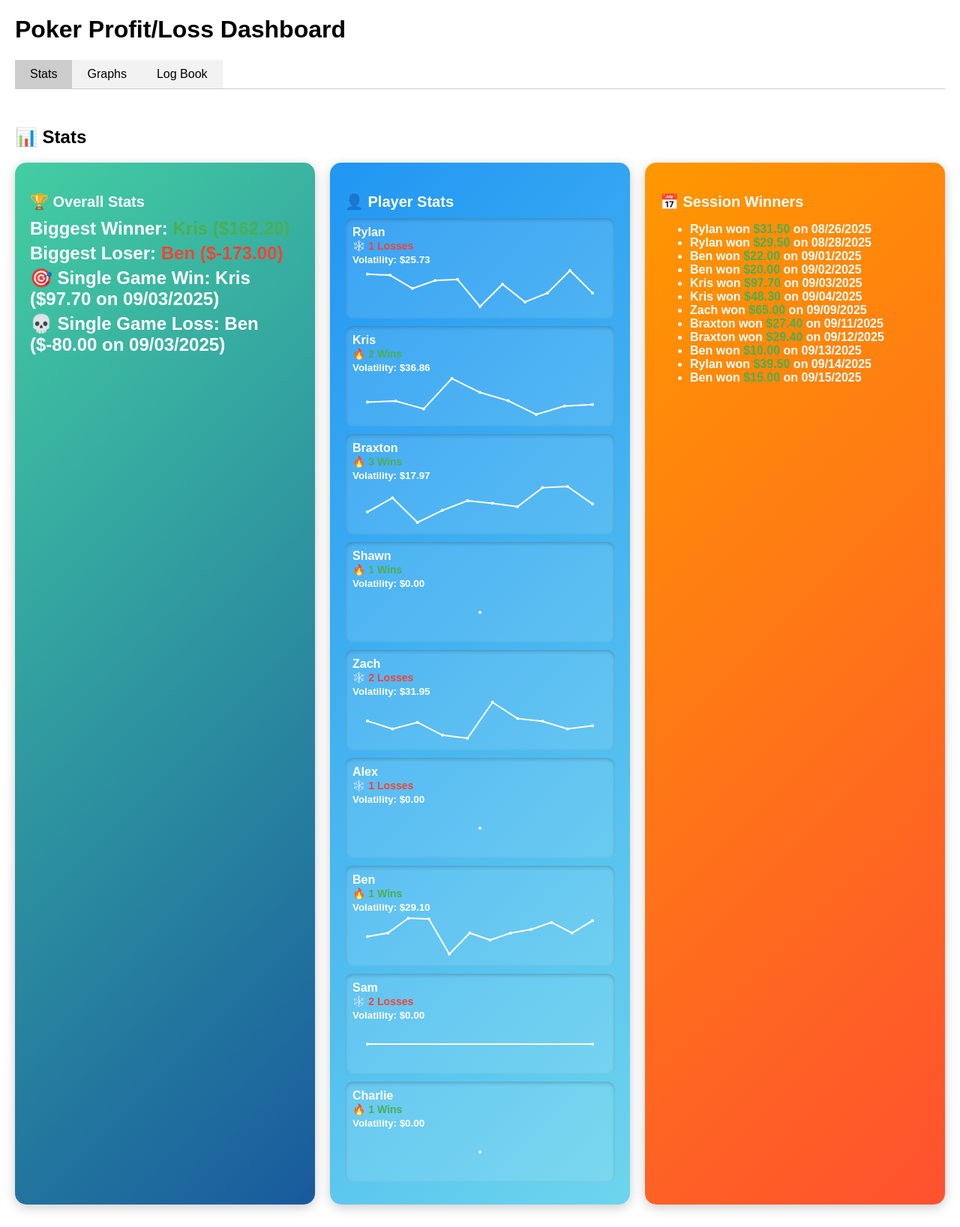
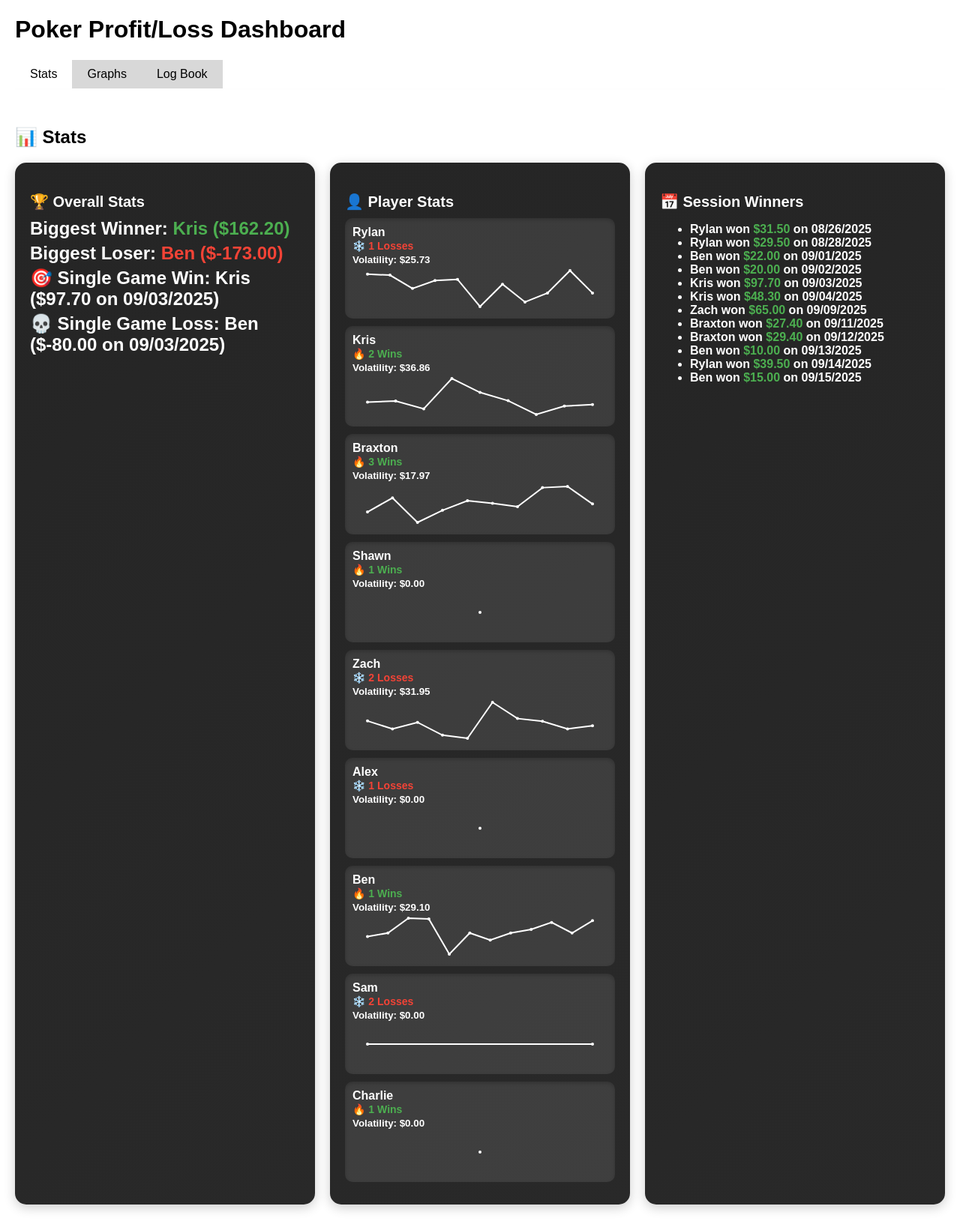
Before and after one commit to Braxtonboe/Home_Poker, a Flask app: page / in a window 1280 px wide. Shown: the whole page at 75% size. Run offline with Flask 3, Linux system fonts and the light colour scheme; some libraries are stand-ins or nearby versions.

Commit message:
Updated Page

```diff
--- a/pokertracker.csv
+++ b/pokertracker.csv
@@ -88,6 +88,7 @@
 09/13/2025,Alex,-0.0
 09/13/2025,Ben,10.0
 09/13/2025,Sam,-0.0
+09/13/2025,Charlie,-0.0
 09/14/2025,Rylan,39.5
 09/14/2025,Kris,-0.0
 09/14/2025,Braxton,0.5
@@ -96,6 +97,7 @@
 09/14/2025,Alex,-0.0
 09/14/2025,Ben,-20.0
 09/14/2025,Sam,-0.0
+09/14/2025,Charlie,-0.0
 09/15/2025,Rylan,-10.0
 09/15/2025,Kris,5.0
 09/15/2025,Braxton,-0.0
@@ -104,3 +106,4 @@
 09/15/2025,Alex,-0.0
 09/15/2025,Ben,15.0
 09/15/2025,Sam,-0.0
+09/15/2025,Charlie,-0
--- a/templates/index.html
+++ b/templates/index.html
@@ -5,13 +5,13 @@
   <script src="https://cdn.plot.ly/plotly-latest.min.js"></script>
   <style>
     body { font-family: Arial, sans-serif; margin: 20px; }
-    .tab { overflow: hidden; border-bottom: 1px solid #ccc; margin-bottom: 20px; }
+    .tab { overflow: hidden; border-bottom: 1px solid #fdfdfd; margin-bottom: 20px; }
     .tab button {
-      background-color: #f2f2f2; float: left; border: none; outline: none;
+      background-color: #d8d8d8; float: left; border: none; outline: none;
       cursor: pointer; padding: 10px 20px; transition: 0.3s; font-size: 16px;
     }
-    .tab button:hover { background-color: #ddd; }
-    .tab button.active { background-color: #ccc; }
+    .tab button:hover { background-color: #ffffff; }
+    .tab button.active { background-color: #ffffff; }
     .tabcontent { display: none; padding: 10px 0; }
 
     /* Stats Cards */
@@ -25,7 +25,7 @@
   .card {
     padding: 20px;
     border-radius: 15px;
-    color: white;
+    color: rgb(255, 255, 255);
     font-weight: bold;
     box-shadow: 0 4px 15px rgba(0,0,0,0.2);
     transition: transform 0.2s, box-shadow 0.2s;
@@ -35,16 +35,16 @@
     box-shadow: 0 6px 20px rgba(0,0,0,0.3);
   }
 
-  .card.overall { background: linear-gradient(135deg, #43cea2, #185a9d); }
-  .card.players { background: linear-gradient(135deg, #2196F3, #6dd5ed); }
-  .card.session { background: linear-gradient(135deg, #FF9800, #FF512F); }
+  .card.overall { background: linear-gradient(135deg, #252525, #292929); }
+  .card.players { background: linear-gradient(135deg, #252525, #292929); }
+  .card.session { background: linear-gradient(135deg, #252525, #292929); }
 
   .card h3 { font-size: 20px; margin-bottom: 10px; }
   .card .stat-value { font-size: 24px; margin: 5px 0; }
   .card .positive { color: #4CAF50; }
   .card .negative { color: #F44336; }
 
-  .progress { background:#ddd; border-radius:8px; overflow:hidden; height:10px; margin:5px 0; }
+  .progress { background:#000000; border-radius:8px; overflow:hidden; height:10px; margin:5px 0; }
   .progress div { height:100%; border-radius:8px; }
 
   .player-card {
@@ -61,8 +61,8 @@
 
     table { border-collapse: collapse; width: 100%; margin-top: 15px; }
     th, td { border: 1px solid #ddd; padding: 8px; text-align: center; }
-    th { background-color: #f2f2f2; }
-    tr:nth-child(even){background-color: #f9f9f9;}
+    th { background-color: #8b8b8b; }
+    tr:nth-child(even){background-color: #e4e4e4;}
 
   </style>
 </head>
```
Also changed, not shown: pokerinput.py (+4 -4 lines).
